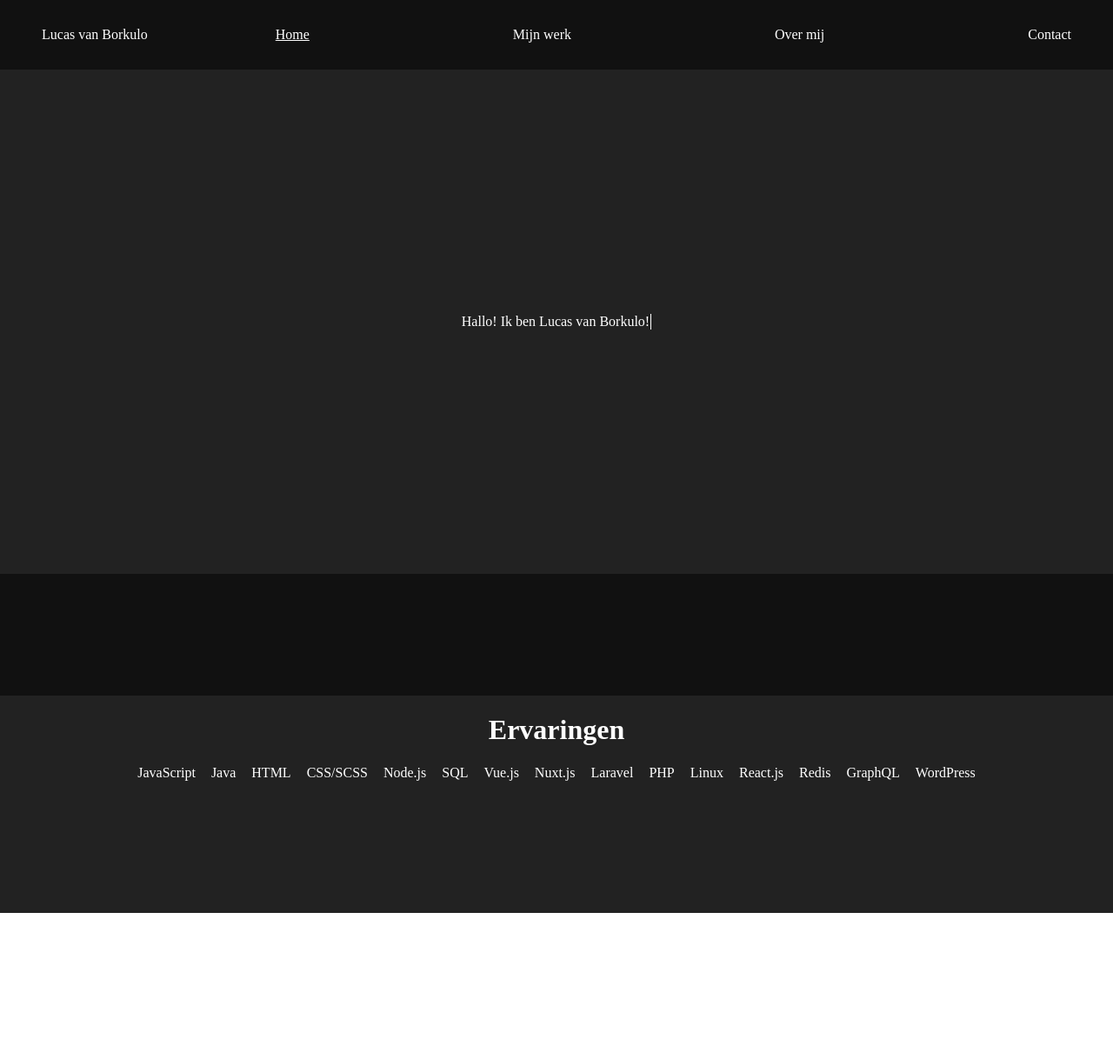
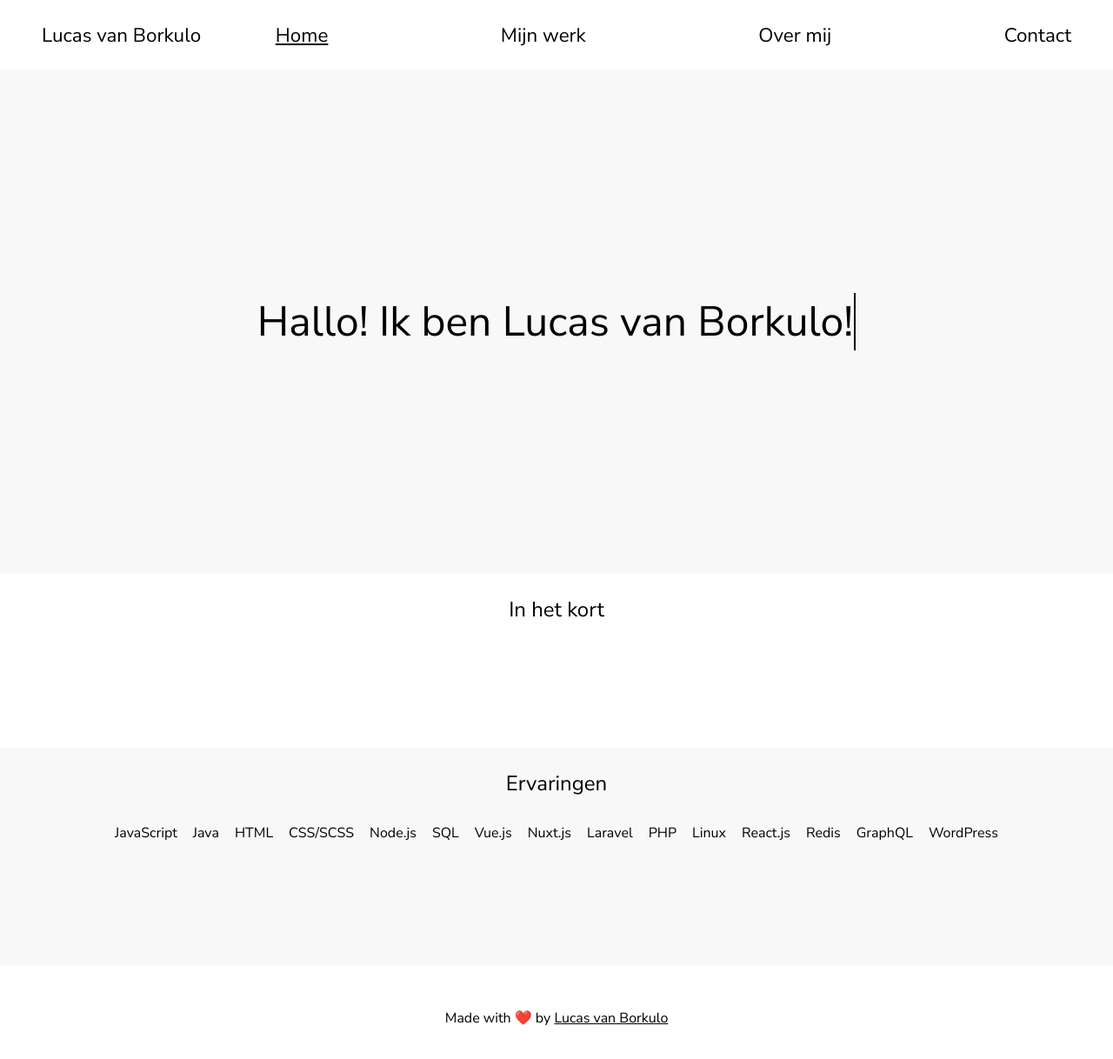
Before and after one commit to lucasvanborkulo/portfolio, a Nuxt app: page / in a window 1280 px wide. Shown: the top 1218 px of the page at 87% size. Before the commit the page ends 1050 px from the top, so only its background shows below. Built offline with nearby package versions, Linux system fonts and the light colour scheme.

Commit message:
More frameworking

```diff
--- a/assets/css/main.scss
+++ b/assets/css/main.scss
@@ -1,7 +1,11 @@
+@import url(https://fonts.googleapis.com/css?family=Nunito+Sans);
+
 #__nuxt {
-    background-color: #333333;
+    background-color: #f8f8f8;
 }
 
 body {
     margin: 0;
+    user-select: none;
+    font-family: Nunito Sans;
 }
--- a/components/Footer.vue
+++ b/components/Footer.vue
@@ -1,3 +1,21 @@
 <template>
+    <div class="footer">
+        <span class="credits">Made with ❤️ by <a class="credits__link"
+                href="https://linkedin.com/in/lucas-van-borkulo" target="_blank">Lucas van Borkulo</a></span>
+    </div>
+</template>
+<style scoped lang="scss">
+.footer {
+    background-color: #ffffff;
+    display: flex;
+    flex-direction: column;
+    padding-block: 50px;
 
-</template>
+    .credits {
+        align-self: center;
+        &__link {
+            color: #000;
+        }
+    }
+}
+</style>
--- a/components/Navigation.vue
+++ b/components/Navigation.vue
@@ -4,16 +4,24 @@
             <span>Lucas van Borkulo</span>
         </div>
         <ul class="navigation__links">
-            <NuxtLink to="/"><li class="navigation__link">Home</li></NuxtLink>
-            <NuxtLink to="/work"><li class="navigation__link">Mijn werk</li></NuxtLink>
-            <NuxtLink to="/about"><li class="navigation__link">Over mij</li></NuxtLink>
-            <NuxtLink to="/contact"><li class="navigation__link">Contact</li></NuxtLink>
+            <NuxtLink to="/">
+                <li class="navigation__link">Home</li>
+            </NuxtLink>
+            <NuxtLink to="/work">
+                <li class="navigation__link">Mijn werk</li>
+            </NuxtLink>
+            <NuxtLink to="/about">
+                <li class="navigation__link">Over mij</li>
+            </NuxtLink>
+            <NuxtLink to="/contact">
+                <li class="navigation__link">Contact</li>
+            </NuxtLink>
         </ul>
     </div>
 </template>
 <style scoped lang="scss">
 .navigation {
-    background-color: #111111;
+    background-color: #ffffff;
     height: 80px;
     display: flex;
     align-items: center;
@@ -21,7 +29,12 @@
 
     &__logo {
         width: 20%;
-        color: #ffffff;
+        color: #000000;
+
+        span {
+            font-size: 140%;
+            font-weight: 500;
+        }
     }
 
     &__links {
@@ -30,13 +43,19 @@
         flex-direction: row;
         justify-content: space-between;
         width: 80%;
+
+        li {
+            font-size: 140%;
+            font-weight: 400;
+        }
     }
+
     a {
         text-decoration: none;
-        color: #ffffff;
+        color: #000000;
     }
+
     .nuxt-link-active {
         text-decoration: underline;
     }
-}
-</style>
+}</style>
--- a/pages/about.vue
+++ b/pages/about.vue
@@ -1,14 +1,16 @@
 <template>
-    <Navigation></Navigation>
+  <div class="content">
+    <Navigation />
+    <Footer />
+  </div>
 </template>
 
 <script>
+import Footer from '../components/Footer.vue';
 import Navigation from '../components/Navigation.vue';
 
 export default {
-    components: { Navigation }
+  components: { Navigation, Footer }
 }
 </script>
-  <style scoped lang="scss">
-
-  </style>
+<style scoped lang="scss"></style>
--- a/pages/contact.vue
+++ b/pages/contact.vue
@@ -1,14 +1,16 @@
 <template>
-    <Navigation></Navigation>
+  <div class="content">
+    <Navigation />
+    <Footer />
+  </div>
 </template>
 
 <script>
+import Footer from '../components/Footer.vue';
 import Navigation from '../components/Navigation.vue';
 
 export default {
-    components: { Navigation }
+  components: { Navigation, Footer }
 }
 </script>
-  <style scoped lang="scss">
-
-  </style>
+<style scoped lang="scss"></style>
--- a/pages/index.vue
+++ b/pages/index.vue
@@ -2,31 +2,35 @@
   <div class="content">
     <Navigation />
     <div class="hero">
-      <span class="hero__text">{{ heroTextRendered }}</span>
+      <span class="hero__text">{{ heroText.rendered }}</span>
     </div>
-    <div class="carousel">
-
+    <div class="about-me">
+      <span class="subtitle">In het kort</span>
     </div>
     <div class="skills">
-      <h1>Ervaringen</h1>
+      <span class="subtitle">Ervaringen</span>
       <div class="skills__entries">
         <div class="skills__entry" v-for="skill in skills">
           <span>{{ skill }}</span>
         </div>
       </div>
     </div>
+    <Footer />
   </div>
 </template>
 
 <script>
+import Footer from '../components/Footer.vue';
 import Navigation from '../components/Navigation.vue';
 
 export default {
-  components: { Navigation },
+  components: { Navigation, Footer },
   data() {
     return {
-      heroText: "Hallo! Ik ben Lucas van Borkulo!",
-      heroTextRendered: "",
+      heroText: {
+        result: "Hallo! Ik ben Lucas van Borkulo!",
+        rendered: ""
+      },
       skills: [
         "JavaScript",
         "Java",
@@ -48,8 +52,8 @@ export default {
   },
   methods: {
     renderHeroText() {
-      if (this.heroText.length > this.heroTextRendered.length)
-        this.heroTextRendered += this.heroText.charAt(this.heroTextRendered.length);
+      if (this.heroText.result.length > this.heroText.rendered.length)
+        this.heroText.rendered += this.heroText.result.charAt(this.heroText.rendered.length);
     }
   },
   mounted() {
@@ -59,35 +63,56 @@ export default {
 </script>
 <style scoped lang="scss">
 .content {
+  .subtitle {
+    font-weight: 400;
+    font-size: 150%;
+  }
+
   .hero {
-    background-color: #222222;
+    background-color: #f8f8f8;
     height: calc(100vh - 80px - 140px);
     display: flex;
     align-items: center;
     justify-content: center;
 
     &__text {
-      color: #ffffff;
-      border-right: #ffffff solid 1px;
+      color: #000;
+      border-right: #000 solid 1px;
       padding-right: 1px;
       animation-name: typeIndicator;
-      animation-duration: 1000ms;
+      animation-duration: 1s;
       animation-iteration-count: infinite;
+      font-size: 300%;
     }
   }
 
-  .carousel {
-    background-color: #111111;
-    height: 140px;
+  .about-me {
+    background-color: #ffffff;
+    height: 150px;
+    padding-block: 25px;
+    display: flex;
+    flex-direction: column;
+    align-items: center;
   }
 
   .skills {
-    height: 250px;
-    background-color: #222222;
+    height: 200px;
+    background-color: #f8f8f8;
     display: flex;
     flex-direction: column;
     align-items: center;
-    color: #ffffff;
+    gap: 30px;
+    color: #000000;
+    padding-block: 25px;
+
+    &__entry {
+      transition-duration: 300ms;
+
+      &:hover {
+        font-size: 130%;
+        transition-duration: 300ms;
+      }
+    }
 
     &__entries {
       display: flex;
@@ -99,11 +124,11 @@ export default {
 
 @keyframes typeIndicator {
   0% {
-    border-right: #ffffff solid 1px;
+    border-right: #000 solid 2px;
   }
 
   100% {
-    border-right: none;
+    border-right: #00000000 solid 2px;
   }
 }
 </style>
--- a/pages/work.vue
+++ b/pages/work.vue
@@ -1,14 +1,16 @@
 <template>
-    <Navigation></Navigation>
+  <div class="content">
+    <Navigation />
+    <Footer />
+  </div>
 </template>
 
 <script>
+import Footer from '../components/Footer.vue';
 import Navigation from '../components/Navigation.vue';
 
 export default {
-    components: { Navigation }
+  components: { Navigation, Footer }
 }
 </script>
-  <style scoped lang="scss">
-
-  </style>
+<style scoped lang="scss"></style>
```
Lines whose indentation alone changed are shown as unchanged.
